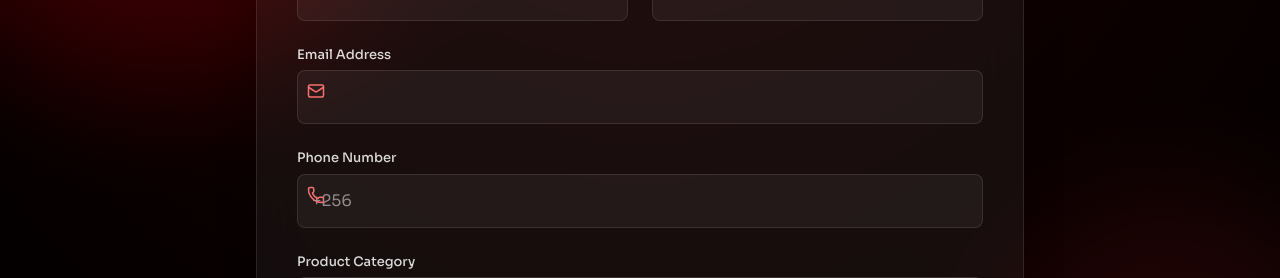
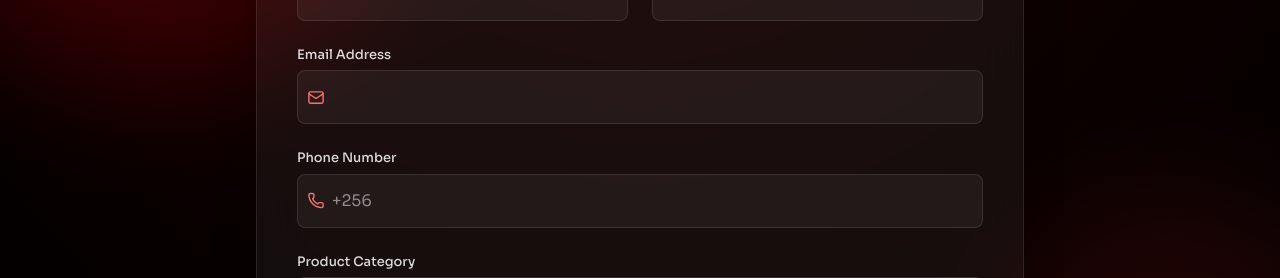
Before and after one commit to fysal/Miu---business-assessment-application, a Next.js app: page / in a window 1280 px wide. Shown: the part 312-590 px from the top of the page. Built offline with nearby package versions, Linux system fonts and the light colour scheme.

Commit message:
Added padding and proper alignment to forms with icons

```diff
--- a/app/components/AssessmentForm.tsx
+++ b/app/components/AssessmentForm.tsx
@@ -88,14 +88,14 @@ const AssessmentForm = ({
 
               <div className="md:col-span-2">
                 <label className="label">Email Address</label>
-                <div className="relative flex">
+                <div className="relative flex items-center ">
                   <Mail className="icon" />
                   <input
                     type="email"
                     name="email"
                     value={formSubData.email}
                     disabled={isLoading}
-                    className="input-styles pl-10"
+                    className="input-styles pl-10 inwardpad"
                     required
                     onChange={onHandleChange}
                   />
@@ -104,7 +104,7 @@ const AssessmentForm = ({
 
               <div className="md:col-span-2">
                 <label className="label">Phone Number</label>
-                <div className="relative">
+                <div className="relative flex items-center ">
                   <Phone className="icon" />
                   <input
                     type="tel"
@@ -114,7 +114,7 @@ const AssessmentForm = ({
                     disabled={isLoading}
                     placeholder="+256"
                     onChange={onHandleChange}
-                    className="input-styles  pl-10"
+                    className="input-styles  pl-10 inwardpad"
                   />
                 </div>
               </div>
--- a/app/globals.css
+++ b/app/globals.css
@@ -53,9 +53,9 @@ body {
 .icon {
   position: absolute;
   left: 10px;
-  top: 12px;
+
   width: 18px;
-  height: 18px;
+  height: 17px;
   color: #f87171;
 }
 
@@ -75,6 +75,10 @@ input[type="checkbox"] {
   accent-color: #ef4444;
 }
 
+.inwardpad {
+  padding-left: 34px;
+}
+
 .checkbox:checked,
 .checkbox[aria-checked="true"] {
   background-color: red !important;
```
